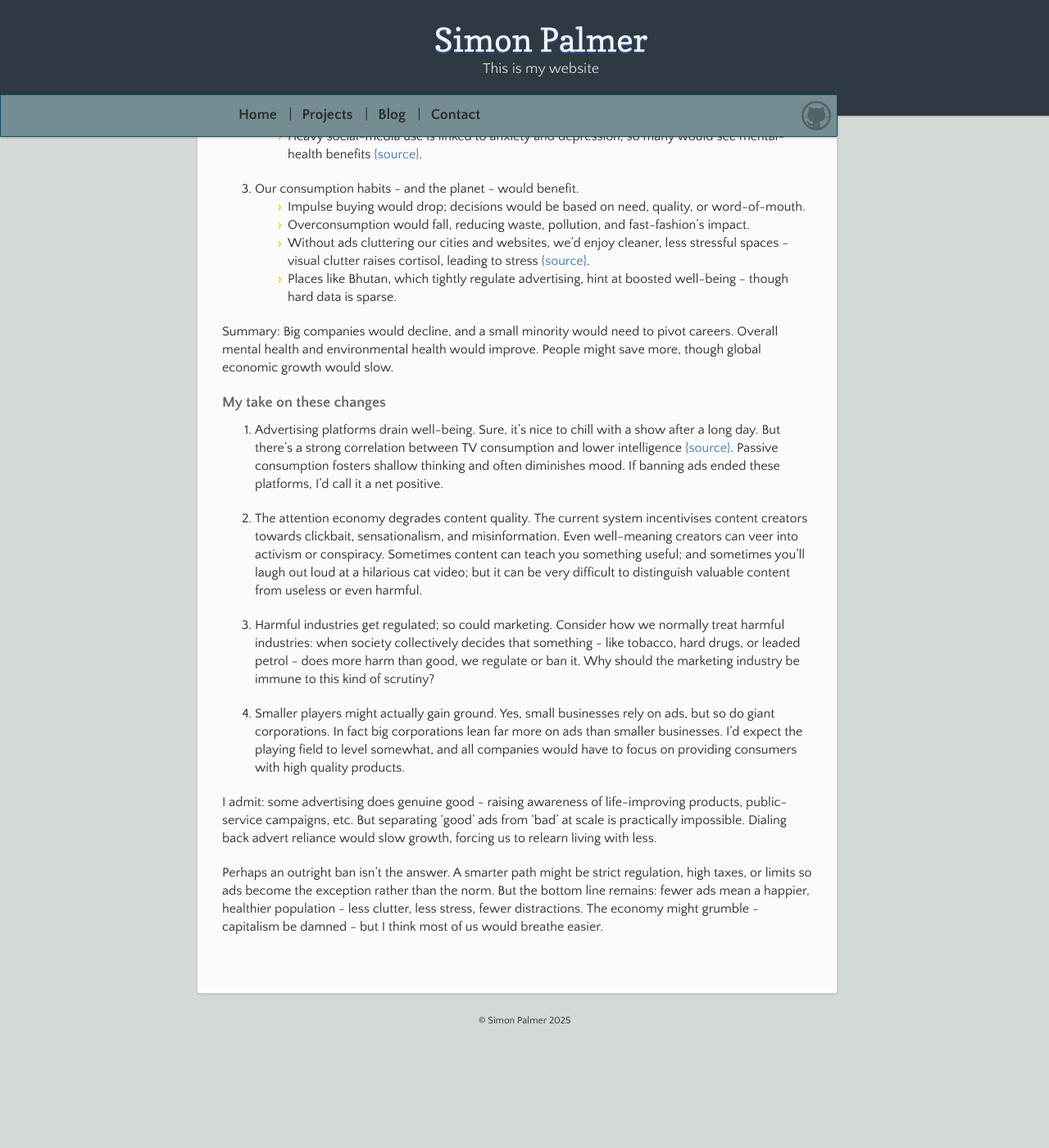
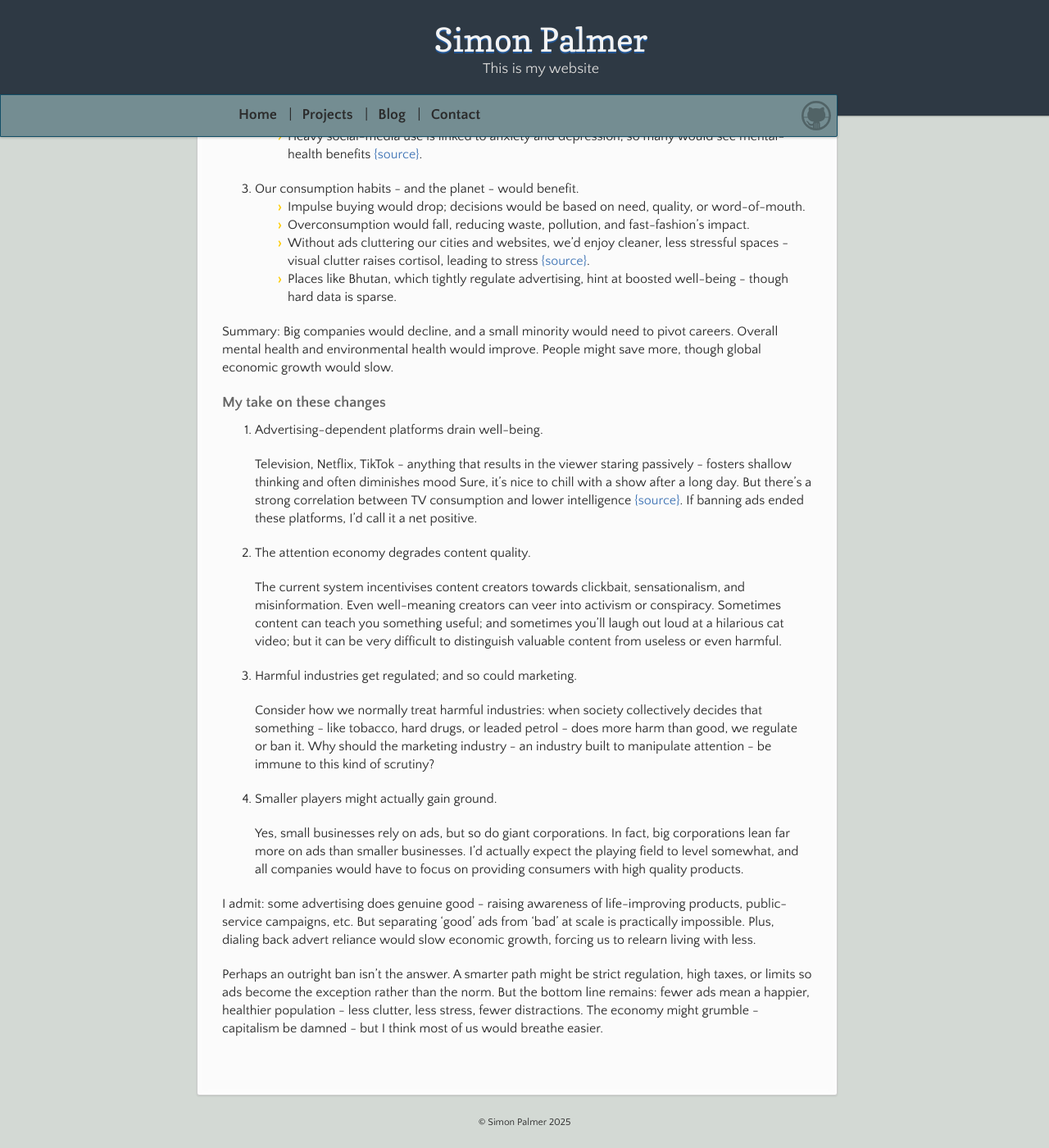
Before and after one commit to craylton/craylton.github.io, a Jekyll site: the page built from blog/ad-ban.md, in a window 1280 px wide and 1400 px high, scrolled down 954 px. Shown: the whole window at 82% size. Built offline with Jekyll 4.4.1, drawn with Linux system fonts in a browser that asks for light colours; our own code applies the rules of GitHub Pages for plain Markdown files; before the commit the page ends 2230 px from its top, so only the background shows below that; some of the changed text lies outside the part shown.

Commit message:
Final tweaks

```diff
--- a/blog/ad-ban.md
+++ b/blog/ad-ban.md
@@ -41,18 +41,22 @@ Summary: Big companies would decline, and a small minority would need to pivot c
 
 ### My take on these changes
 
-1. Advertising platforms drain well-being.
-    Sure, it's nice to chill with a show after a long day. But there's a strong correlation between TV consumption and lower intelligence [{source}](https://www.tandfonline.com/doi/epdf/10.1080/08838158009363973?needAccess=true). Passive consumption fosters shallow thinking and often diminishes mood. If banning ads ended these platforms, I'd call it a net positive.
+1. Advertising-dependent platforms drain well-being.
+
+    Television, Netflix, TikTok - anything that results in the viewer staring passively - fosters shallow thinking and often diminishes mood Sure, it's nice to chill with a show after a long day. But there's a strong correlation between TV consumption and lower intelligence [{source}](https://www.tandfonline.com/doi/epdf/10.1080/08838158009363973?needAccess=true). If banning ads ended these platforms, I'd call it a net positive.
 
 2. The attention economy degrades content quality.
+
     The current system incentivises content creators towards clickbait, sensationalism, and misinformation. Even well-meaning creators can veer into activism or conspiracy. Sometimes content can teach you something useful; and sometimes you'll laugh out loud at a hilarious cat video; but it can be very difficult to distinguish valuable content from useless or even harmful.
 
-3. Harmful industries get regulated; so could marketing.
-    Consider how we normally treat harmful industries: when society collectively decides that something - like tobacco, hard drugs, or leaded petrol - does more harm than good, we regulate or ban it. Why should the marketing industry be immune to this kind of scrutiny?
+3. Harmful industries get regulated; and so could marketing.
+
+    Consider how we normally treat harmful industries: when society collectively decides that something - like tobacco, hard drugs, or leaded petrol - does more harm than good, we regulate or ban it. Why should the marketing industry - an industry built to manipulate attention - be immune to this kind of scrutiny?
 
 4. Smaller players might actually gain ground.
-    Yes, small businesses rely on ads, but so do giant corporations. In fact big corporations lean far more on ads than smaller businesses. I'd expect the playing field to level somewhat, and all companies would have to focus on providing consumers with high quality products.
 
-I admit: some advertising does genuine good - raising awareness of life-improving products, public-service campaigns, etc. But separating 'good' ads from 'bad' at scale is practically impossible. Dialing back advert reliance would slow growth, forcing us to relearn living with less.
+    Yes, small businesses rely on ads, but so do giant corporations. In fact, big corporations lean far more on ads than smaller businesses. I'd actually expect the playing field to level somewhat, and all companies would have to focus on providing consumers with high quality products.
+
+I admit: some advertising does genuine good - raising awareness of life-improving products, public-service campaigns, etc. But separating 'good' ads from 'bad' at scale is practically impossible. Plus, dialing back advert reliance would slow economic growth, forcing us to relearn living with less.
 
 Perhaps an outright ban isn't the answer. A smarter path might be strict regulation, high taxes, or limits so ads become the exception rather than the norm. But the bottom line remains: fewer ads mean a happier, healthier population - less clutter, less stress, fewer distractions. The economy might grumble - capitalism be damned - but I think most of us would breathe easier.
```
Also changed, not shown: other parts of blog/ad-ban.md (+1 -1 lines).
